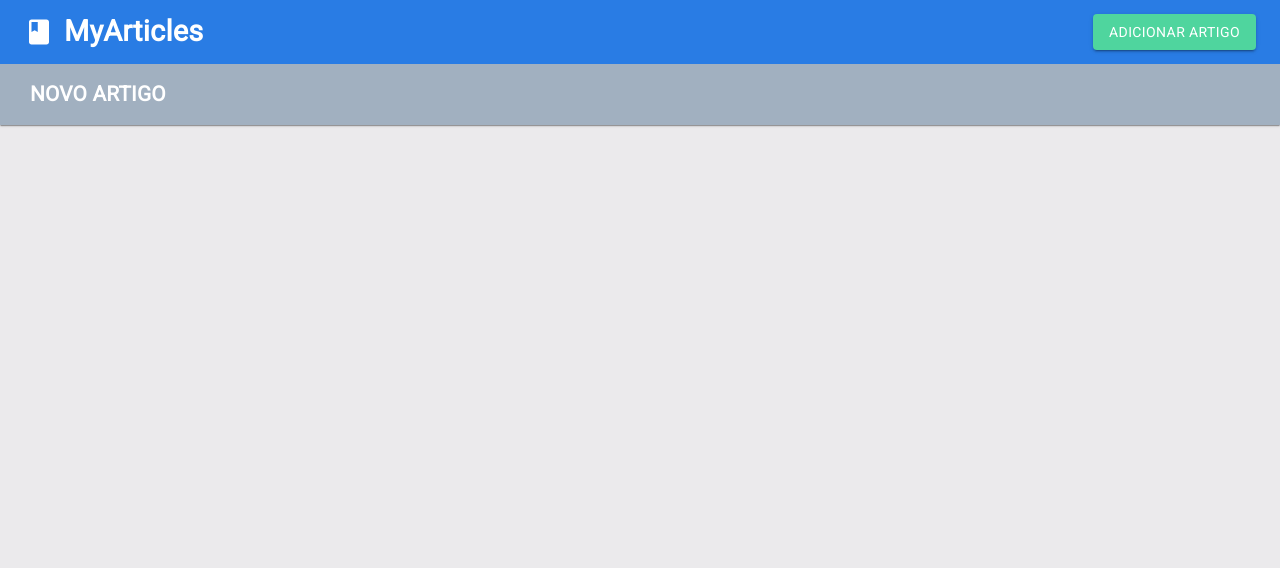
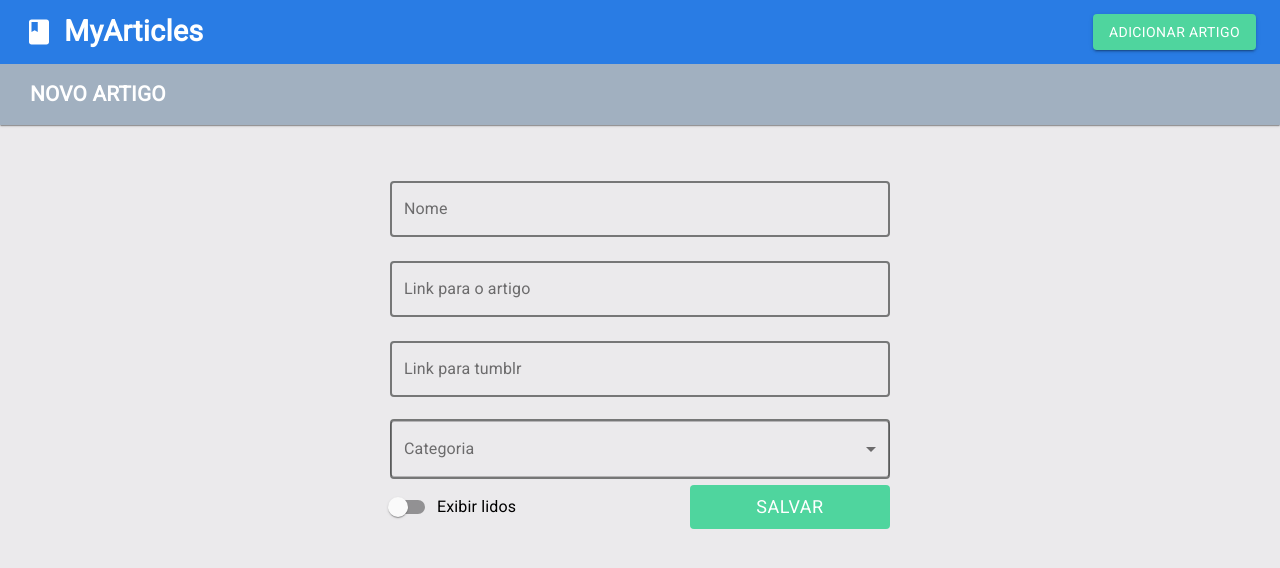
Before and after one commit to MatheusPalinkas/MyArticles, a React (Create React App) app: page /novo/artigo in a window 1280 px wide. Shown: the top 568 px of the page. Built offline with nearby package versions, Linux system fonts and the light colour scheme.

Commit message:
Pagina de cadastro de artigo

```diff
--- a/src/components/SelectCategorias/index.jsx
+++ b/src/components/SelectCategorias/index.jsx
@@ -6,7 +6,7 @@ import { Select, Label } from "./styles";
 const SelectCategorias = () => {
   return (
     <>
-      <FormControl variant="outlined" fullWidth>
+      <FormControl variant="outlined" margin="normal" fullWidth>
         <Label id="select-outlined-label-categoria">Categoria</Label>
         <Select
           variant="outlined"
--- a/src/pages/CadastrarArtigo/index.jsx
+++ b/src/pages/CadastrarArtigo/index.jsx
@@ -1,9 +1,40 @@
 import React from "react";
 
+import SelectCategorias from "../../components/SelectCategorias";
 import Cabecalho from "../../components/Cabecalho";
 
+import { FormControlLabel, Switch } from "@material-ui/core";
+import { Form, ButtonSalvar, Inline } from "./styles";
+import { Container, Input } from "../../styles";
+
 const CadastrarArtigo = () => {
-  return <Cabecalho nomePage="Novo Artigo" />;
+  return (
+    <>
+      <Cabecalho nomePage="Novo Artigo" />
+      <Container>
+        <Form>
+          <Input variant="outlined" label="Nome" margin="normal" fullWidth />
+          <Input
+            variant="outlined"
+            label="Link para o artigo"
+            margin="normal"
+            fullWidth
+          />
+          <Input
+            variant="outlined"
+            label="Link para tumblr"
+            margin="normal"
+            fullWidth
+          />
+          <SelectCategorias />
+          <Inline>
+            <FormControlLabel control={<Switch />} label="Exibir lidos" />
+            <ButtonSalvar>Salvar</ButtonSalvar>
+          </Inline>
+        </Form>
+      </Container>
+    </>
+  );
 };
 
 export default CadastrarArtigo;
--- /dev/null
+++ b/src/pages/CadastrarArtigo/styles.js
@@ -0,0 +1,20 @@
+import styled from "styled-components";
+import { Button } from "@material-ui/core";
+
+export const Form = styled.form`
+  margin: 0 auto;
+  max-width: 500px;
+`;
+
+export const Inline = styled.div`
+  display: flex;
+  justify-content: space-between;
+`;
+
+export const ButtonSalvar = styled(Button)`
+  background-color: #4fd59e !important;
+  color: #fff !important;
+  min-width: 200px !important;
+  font-size: 18px !important;
+  text-align: center;
+`;
--- a/src/pages/Home/FiltroArtigos.jsx
+++ b/src/pages/Home/FiltroArtigos.jsx
@@ -9,7 +9,7 @@ function FiltroArtigos() {
     <form>
       <Grid container spacing={2}>
         <Grid item xs={5}>
-          <Input variant="outlined" label="Nome" fullWidth />
+          <Input variant="outlined" label="Nome" margin="normal" fullWidth />
         </Grid>
         <Grid item xs={5}>
           <SelectCategorias />
--- a/src/pages/Home/index.jsx
+++ b/src/pages/Home/index.jsx
@@ -3,7 +3,7 @@ import React from "react";
 import Cabecalho from "../../components/Cabecalho";
 import FiltroArtigos from "./FiltroArtigos";
 import ListaArtigos from "./ListaArtigos";
-import { Container } from "./styles";
+import { Container } from "../../styles";
 
 const Home = () => {
   return (
--- a/src/pages/Home/styles.js
+++ /dev/null
@@ -1,6 +0,0 @@
-import styled from "styled-components";
-import { Container as ContainerUI } from "@material-ui/core";
-
-export const Container = styled(ContainerUI)`
-  margin-top: 40px;
-`;
--- a/src/styles.js
+++ b/src/styles.js
@@ -1,5 +1,9 @@
 import styled from "styled-components";
-import { TextField } from "@material-ui/core";
+import { TextField, Container as ContainerUI } from "@material-ui/core";
+
+export const Container = styled(ContainerUI)`
+  margin-top: 40px;
+`;
 
 export const Input = styled(TextField)`
   & label.Mui-focused {
```
